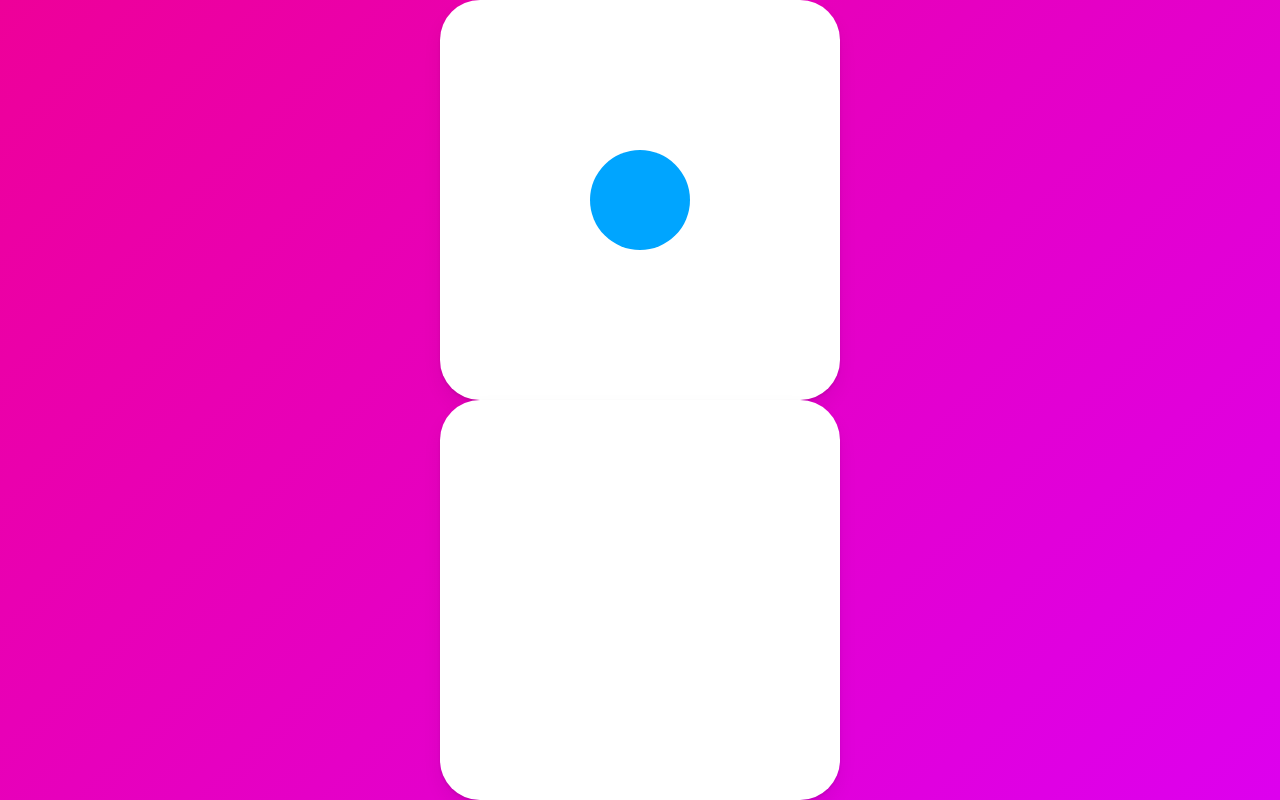
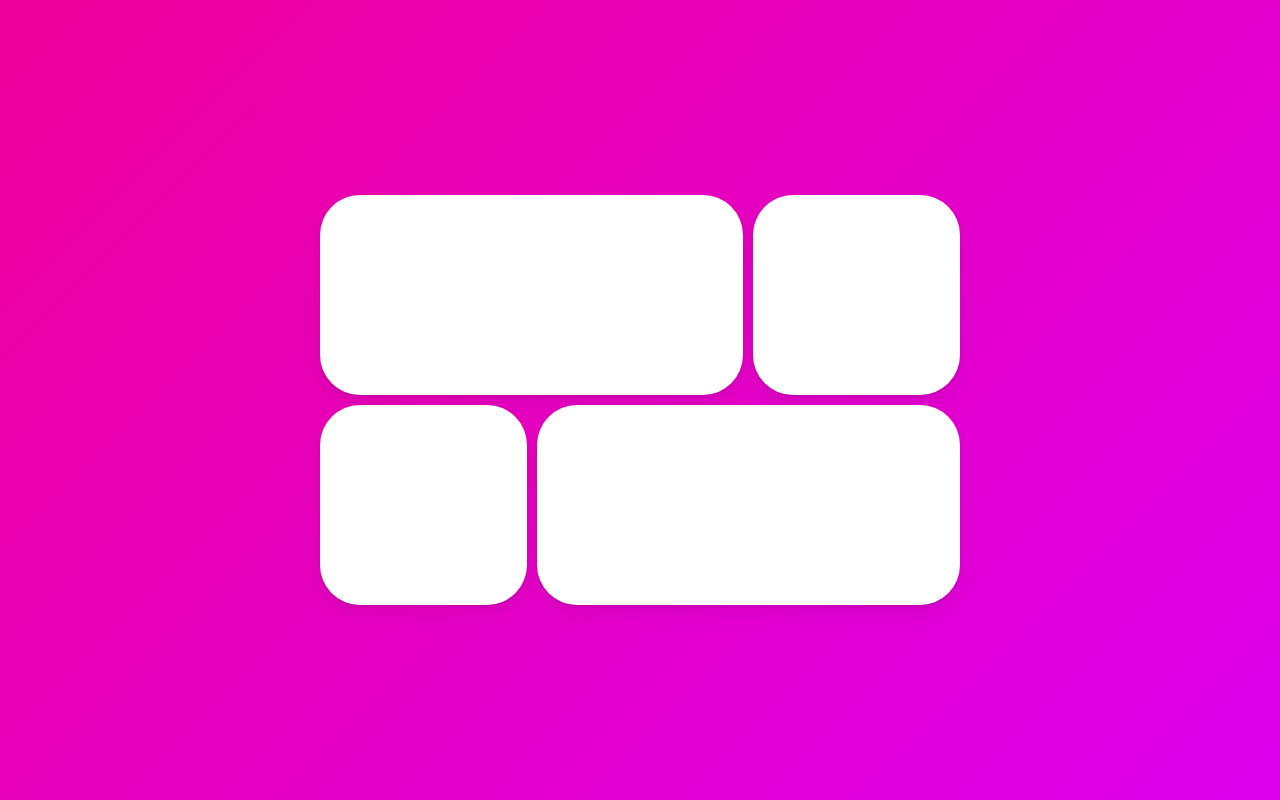
Before and after one commit to n0hack/tech-stacks, a React (Create React App) app in the folder 2022/framer/tutorial/: page / in a window 1280 px wide. Built offline with nearby package versions, Linux system fonts and the light colour scheme.

Commit message:
layout & layoutId (애니메이션 적용 대상 컴포넌트 공유)

```diff
--- a/2022/framer/tutorial/src/App.tsx
+++ b/2022/framer/tutorial/src/App.tsx
@@ -1,12 +1,12 @@
 import {
+  AnimatePresence,
   motion,
   useMotionValue,
   useTransform,
   useViewportScroll,
 } from 'framer-motion';
 import styled from 'styled-components';
-import { useEffect } from 'react';
-import AnimatePresence from './AnimatePresence';
+import React, { createRef, useEffect, useState } from 'react';
 import WatchThis from './WatchThis';
 
 /* Spring: 현실 세계의 애니메이션 같은 느낌 */
@@ -15,16 +15,27 @@ const Wrapper = styled(motion.div)`
   height: 100vh;
   width: 100vw;
   display: flex;
-  justify-content: center;
+  justify-content: space-around;
   align-items: center;
   background: linear-gradient(135deg, #e09, #d0e);
   flex-direction: column;
 `;
 
+const Grid = styled.div`
+  display: grid;
+  width: 50vw;
+  grid-template-columns: repeat(3, 1fr);
+  div:first-child,
+  div:last-child {
+    grid-column: span 2;
+  }
+  gap: 10px;
+`;
+
 const Box = styled(motion.div)`
   /* display: grid;
   grid-template-columns: repeat(2, 1fr); */
-  width: 200px;
+  /* width: 200px; */
   height: 200px;
   background-color: white;
   border-radius: 40px;
@@ -100,11 +111,45 @@ const svgVariants = {
   },
 };
 
+const Overlay = styled(motion.div)`
+  width: 100%;
+  height: 100%;
+  position: absolute;
+  display: flex;
+  justify-content: center;
+  align-items: center;
+`;
+
 function App() {
+  const [id, setId] = useState<null | string>(null);
+  const overlayRef = createRef<HTMLDivElement>();
+
   return (
     <Wrapper>
-      {/* <AnimatePresence /> */}
-      <WatchThis />
+      <Grid>
+        {[1, 2, 3, 4].map((n) => (
+          <Box onClick={() => setId(n + '')} key={n} layoutId={n + ''} />
+        ))}
+      </Grid>
+      <AnimatePresence>
+        {id ? (
+          <Overlay
+            onClick={(event: React.MouseEvent<HTMLDivElement>) => {
+              // current로 체크
+              if (event.target !== overlayRef.current) setId(null);
+            }}
+            initial={{ backgroundColor: 'rgba(0, 0, 0, 0)' }}
+            animate={{ backgroundColor: 'rgba(0, 0, 0, 0.5)' }}
+            exit={{ backgroundColor: 'rgba(0, 0, 0, 0)' }}
+          >
+            <Box
+              ref={overlayRef}
+              style={{ width: 400, height: 200 }}
+              layoutId={id}
+            />
+          </Overlay>
+        ) : null}
+      </AnimatePresence>
     </Wrapper>
   );
 }
```
